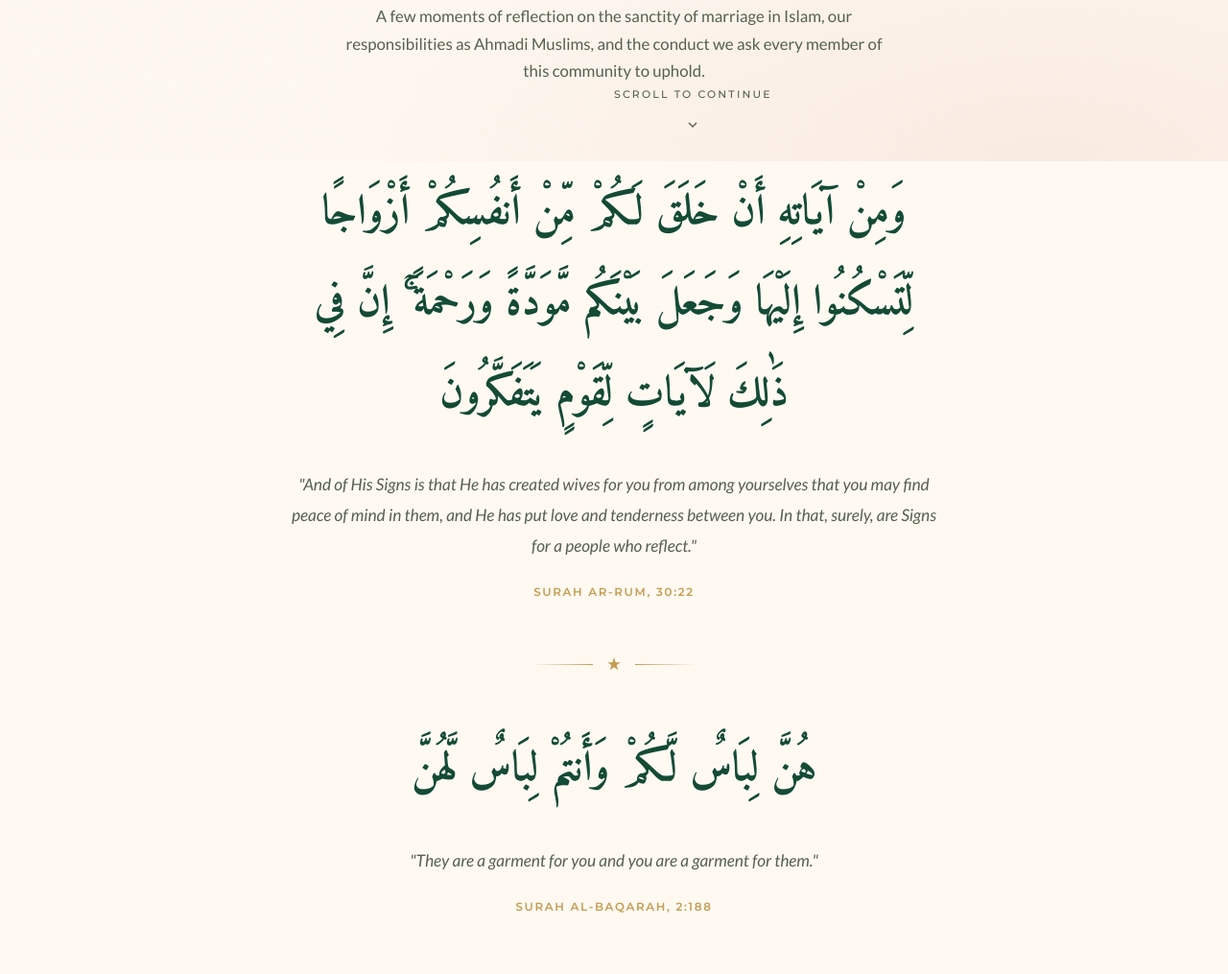
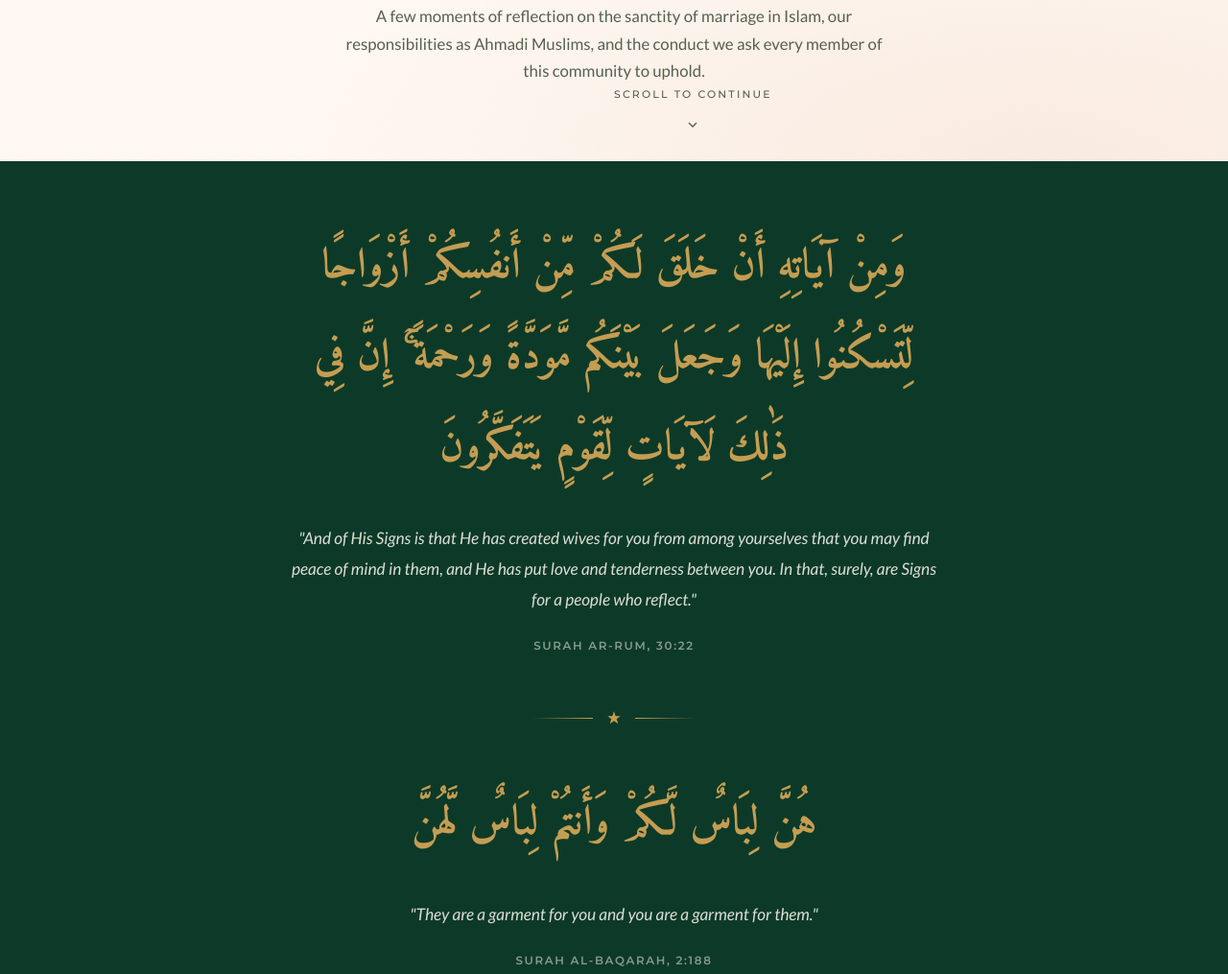
Before and after one commit to RohaamK15/Virtual-Rishta-Naata, a website: page index.html in a window 1280 px wide. Shown: the part 576-1591 px from the top of the page at 96% size. Drawn offline with Linux system fonts and the light colour scheme.

Commit message:
Revert verses section back to dark green background
Keep the hero light per earlier feedback, but the Quranic verses band
should stay green as originally designed.

```diff
--- a/index.html
+++ b/index.html
@@ -10,8 +10,8 @@
 <style>
   body{background:var(--ivory);}
   .verses-section{
-    background:var(--ivory);
-    padding:8px 0 84px;
+    background:var(--green-2);
+    padding:64px 0 84px;
     position:relative;
     overflow:hidden;
   }
@@ -21,7 +21,7 @@
     font-weight:700;
     font-size:clamp(1.9rem,5vw,2.75rem);
     line-height:2.15;
-    color:var(--green);
+    color:var(--gold);
     margin-bottom:30px;
     direction:rtl;
     unicode-bidi:isolate;
@@ -31,7 +31,7 @@
     font-style:italic;
     font-size:1.08rem;
     line-height:1.85;
-    color:var(--ink-soft);
+    color:rgba(255,249,242,.86);
     margin-bottom:16px;
   }
   .verse-citation{
@@ -40,7 +40,7 @@
     font-size:.74rem;
     letter-spacing:.14em;
     text-transform:uppercase;
-    color:var(--gold);
+    color:rgba(255,249,242,.5);
   }
   .verses-divider{margin:56px auto;}
   .guidance-hero{
```
